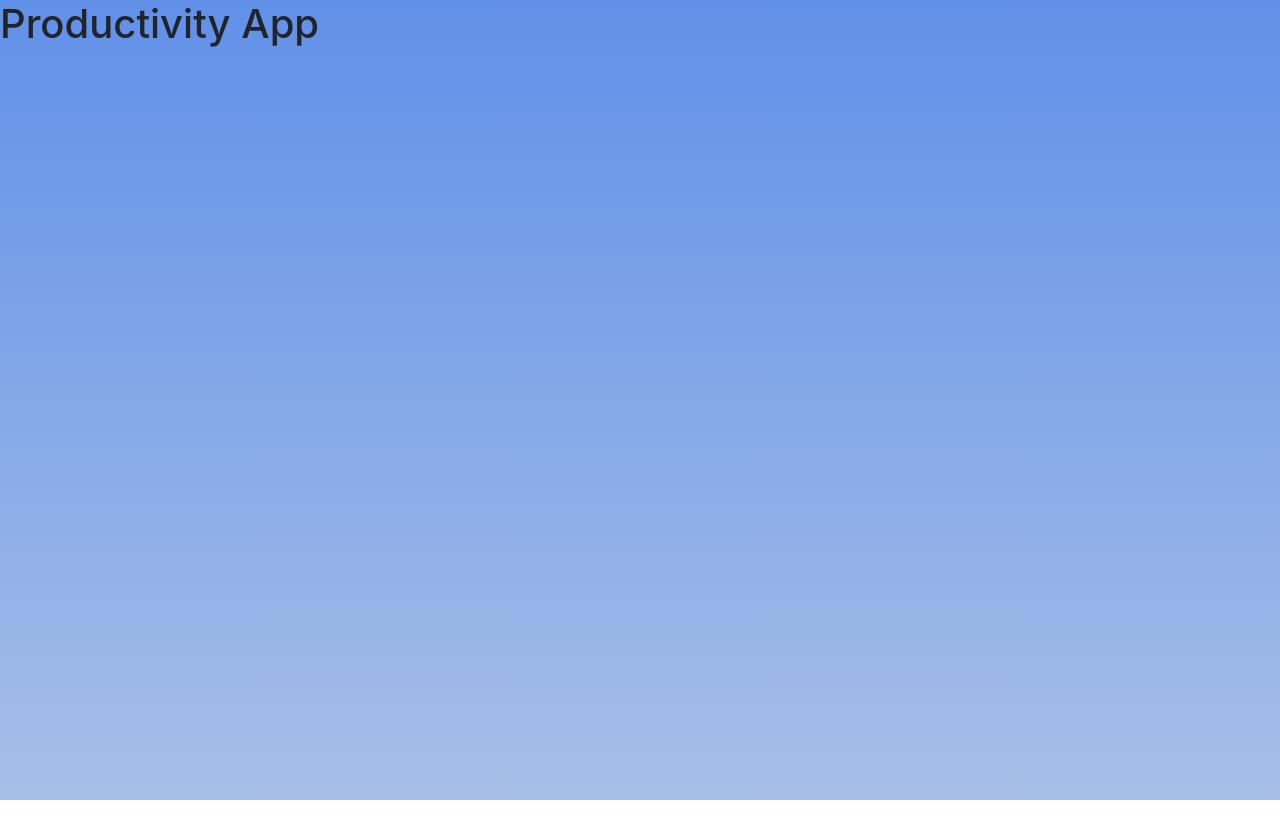
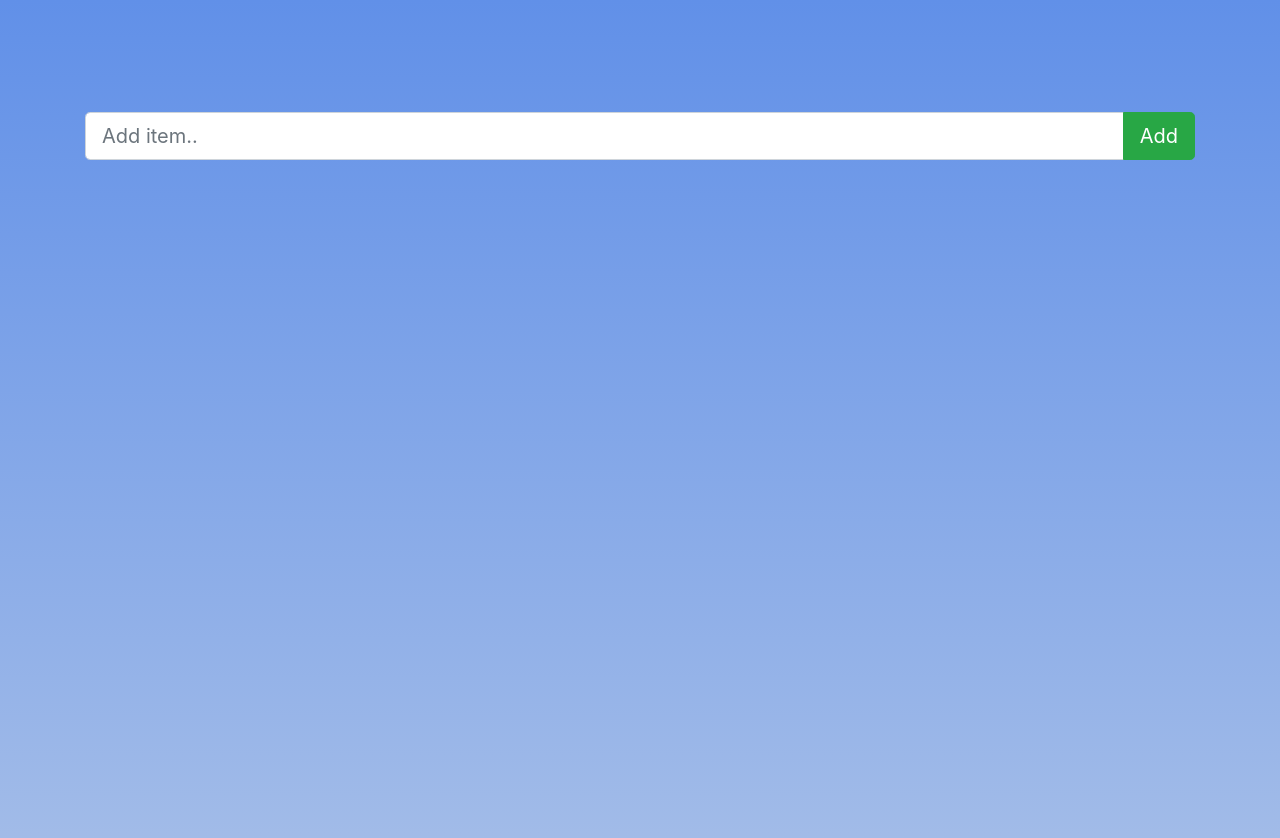
Before and after one commit to kgaolodevs/productivity-app, a React (Create React App) app: page / in a window 1280 px wide. Shown: the top 838 px of the page. Before the commit the page ends 800 px from the top, so only its background shows below. Built offline with nearby package versions, Linux system fonts and the light colour scheme.

Commit message:
Added and completed input field

```diff
--- a/src/App.js
+++ b/src/App.js
@@ -2,9 +2,14 @@ import React from "react";
 import "../node_modules/bootstrap/dist/css/bootstrap.css";
 import "../node_modules/font-awesome/css/font-awesome.css";
 import "../src/css/main.css";
+import InputField from "./components/Input Field/InputField";
 
 const App = () => {
-  return <h1>Productivity App</h1>;
+  return (
+    <div className="container appContainer">
+      <InputField />
+    </div>
+  );
 };
 
 export default App;
--- /dev/null
+++ b/src/components/Input Field/InputField.jsx
@@ -0,0 +1,16 @@
+import React, { Component } from "react";
+
+const InputField = () => {
+  return (
+    <div className="input-group mb-3 input-group-lg">
+      <input type="text" className="form-control" placeholder="Add item.." />
+      <div className="input-group-append">
+        <button className="btn btn-success" type="button">
+          Add
+        </button>
+      </div>
+    </div>
+  );
+};
+
+export default InputField;
--- a/src/css/main.css
+++ b/src/css/main.css
@@ -3,4 +3,8 @@ body {
   background: linear-gradient(to bottom, #6190e8, #a7bfe8);
   height: 100vh;
 }
+
+.appContainer {
+  margin-top: 7rem;
+}
 /*# sourceMappingURL=main.css.map */
--- a/src/css/main.scss
+++ b/src/css/main.scss
@@ -2,3 +2,7 @@ body {
   background: linear-gradient(to bottom, #6190e8, #a7bfe8);
   height: 100vh;
 }
+
+.appContainer {
+  margin-top: 7rem;
+}
```
Also changed, not shown: 1 other file (tests, documents, lock files or other folders).
